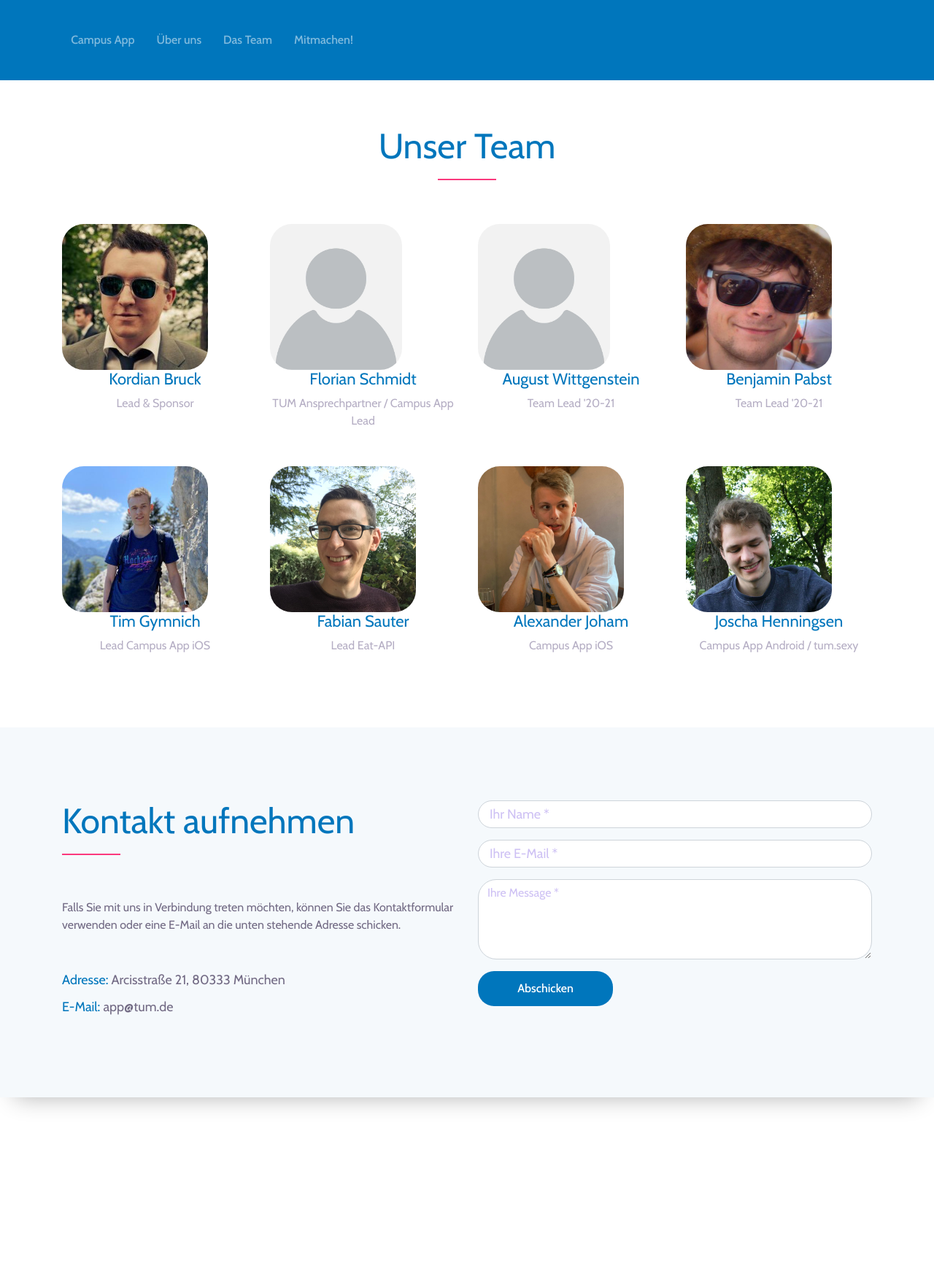
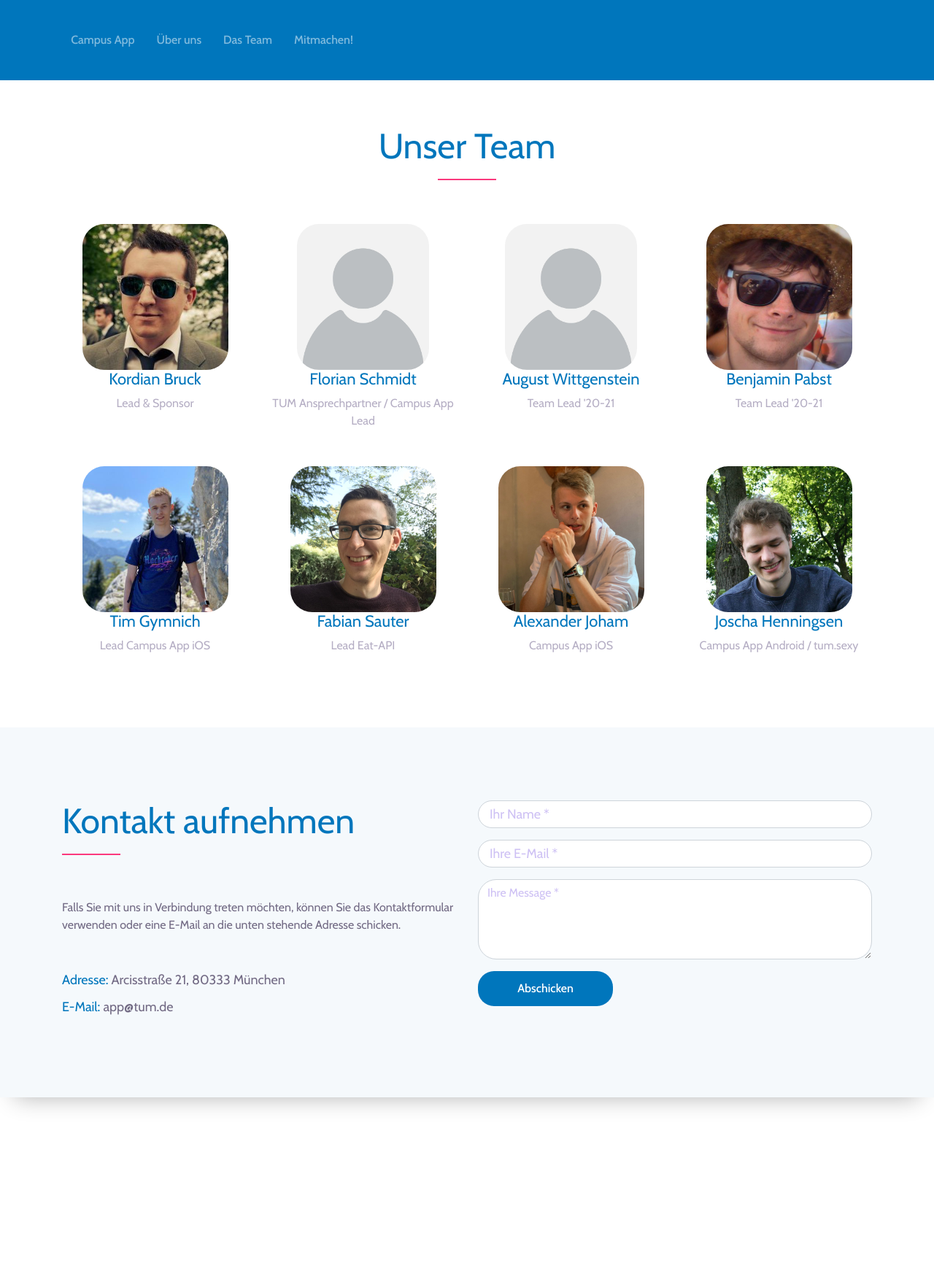
Before and after one commit to TUM-Dev/Website, a Jekyll site: the page built from _pages/team.html, in a window 1280 px wide. Shown: the whole page at 73% size. Built offline with Jekyll 4.4.1, drawn with Linux system fonts in a browser that asks for light colours.

Commit message:
Fixed hcenter of the team images

```diff
--- a/assets/css/style.scss
+++ b/assets/css/style.scss
@@ -1084,9 +1084,10 @@ p {
   position: relative;
   z-index: 1;
   text-align: center;
-  display:table-cell;
+  display: table;
   vertical-align:middle;
   text-align:center;
+  margin: 0 auto;
 }
 
 .member-image img {
```
